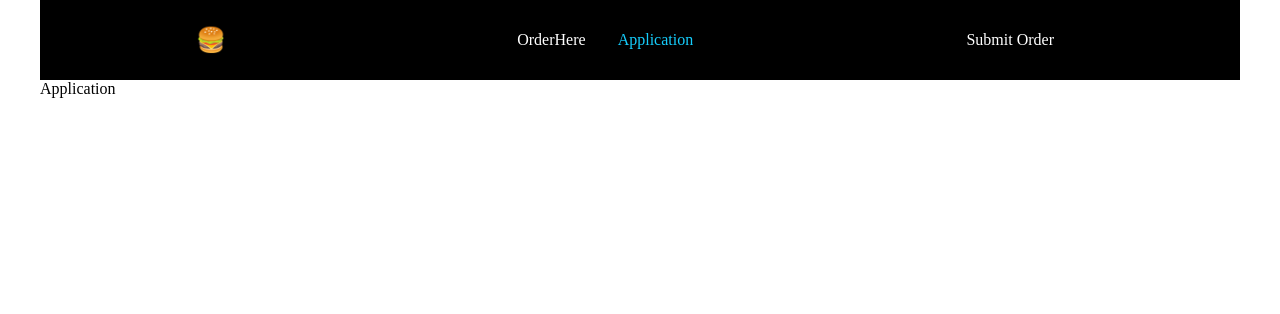
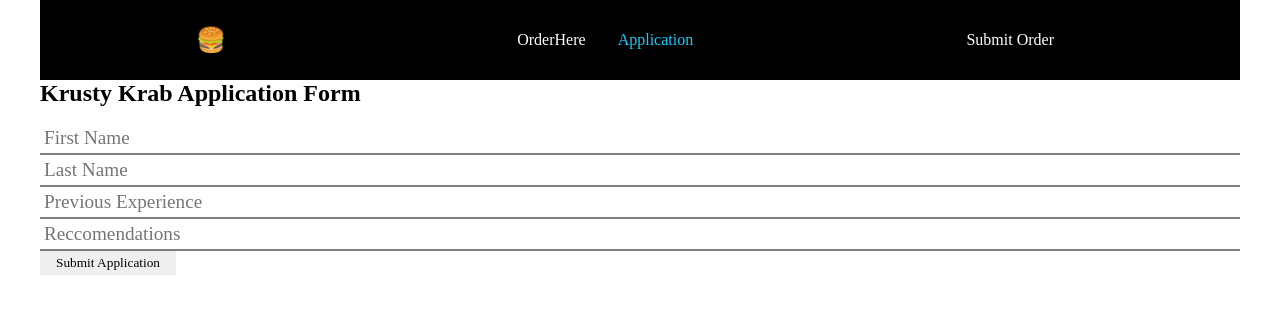
Before and after one commit to cfish12345/Phase-2-project, a React (Create React App) app in the folder my-app/: page /Application in a window 1280 px wide. Shown: the top 314 px of the page. Built offline with nearby package versions, Linux system fonts and the light colour scheme.

Commit message:
initial app form

```diff
--- a/my-app/src/components/Application.js
+++ b/my-app/src/components/Application.js
@@ -4,7 +4,16 @@
 function Application() {
   return (
     <div>
-      Application
+      <div className="application-form">
+      <h2>Krusty Krab Application Form</h2>
+      <form >
+        <input type="text" name="firstName" placeholder="First Name" />
+        <input type="text" name="lastName" placeholder="Last Name" />
+        <input type="text" name="experience"  placeholder="Previous Experience" />
+        <input type="text" name="reccomendation" placeholder="Reccomendations" />
+        <button type="submit">Submit Application</button>
+      </form>
+    </div>
     </div>
   )
 }
```
